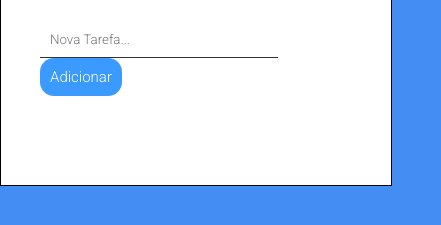
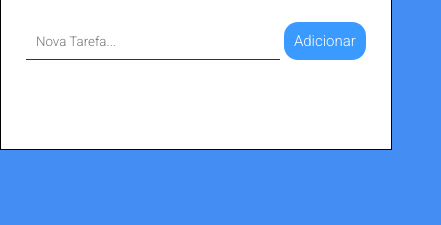
Before and after one commit to ferreiradv/lista-de-tarefas, a plain HTML site: page index.html in a window 390 px wide. Shown: the part 77-302 px from the top of the page, 441 px wide, since content can reach past the window. Drawn offline with Linux system fonts and the light colour scheme.

Commit message:
ajuste de media query

```diff
--- a/style.css
+++ b/style.css
@@ -90,7 +90,7 @@ a{
 
 }
 
-@media screen and (max-width: 505px){
+@media screen and (max-width: 500px){
     .div1{
         width: 80%;
         margin: auto;
@@ -98,3 +98,19 @@ a{
     }
 
 }
+
+@media screen and (max-width: 441px){
+    .div1{
+        width: 100%;
+        margin: auto;
+    }
+
+
+    .div1 input{
+    width: 60%;
+    border-bottom: 1px solid #333333;
+    padding: 10px;
+    background-color: transparent;
+    }
+=
+}
```
